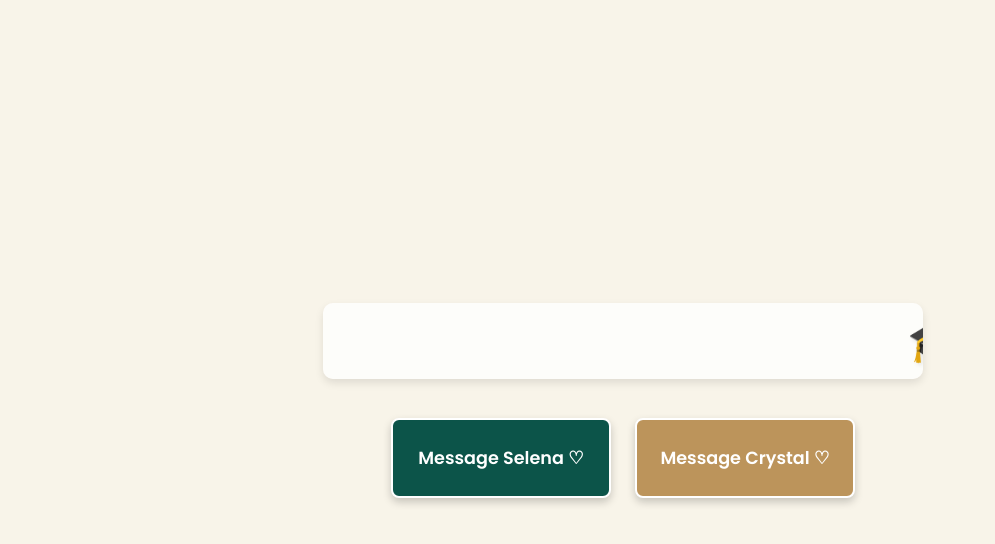
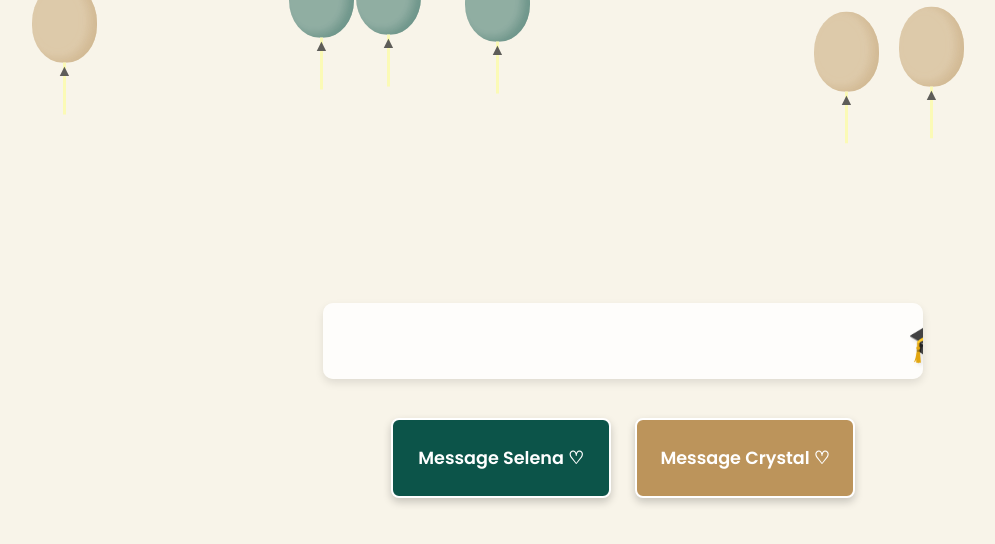
Before and after one commit to crystalshamo/grad-website, a plain HTML site: page index.html in a window 1280 px wide. Shown: the whole page, without its empty margins (17-1012 px from the left). Drawn offline with Linux system fonts and the light colour scheme.

Commit message:
Add files via upload

```diff
--- a/index.html
+++ b/index.html
@@ -22,4 +22,65 @@
   </div>
 
   <script>
-    const balloonContainer = document.g
+    const balloonContainer = document.getElementById("balloon-container");
+
+    function random(num) {
+      return Math.floor(Math.random() * num);
+    }
+
+    function getBalloonStyles() {
+      const colors = [
+        {r: 12, g: 84, b: 73},  // Wayne State Green
+        {r: 188, g: 148, b: 91} // Oakland Gold
+      ];
+      const color = colors[random(2)];
+
+      const mt = random(200);
+      const ml = random(50);
+      const dur = random(5) + 5;
+      return `
+        background-color: rgba(${color.r},${color.g},${color.b},0.7);
+        box-shadow: inset -7px -3px 10px rgba(${color.r - 10},${color.g - 10},${color.b - 10},0.7);
+        margin: ${mt}px 0 0 ${ml}px;
+        animation: float ${dur}s ease-in infinite;
+      `;
+    }
+
+    function createBalloons(num) {
+      for (let i = 0; i < num; i++) {
+        const balloon = document.createElement("div");
+        balloon.className = "balloon";
+        balloon.style.cssText = getBalloonStyles();
+        balloonContainer.append(balloon);
+      }
+    }
+
+    function removeBalloons() {
+      balloonContainer.style.opacity = 0;
+      setTimeout(() => {
+        balloonContainer.remove();
+      }, 500);
+    }
+
+    window.addEventListener("load", () => {
+      createBalloons(30);
+    });
+
+    window.addEventListener("click", removeBalloons);
+
+    window.addEventListener("resize", function () {
+      if (balloonContainer.children.length > 0) {
+        balloonContainer.innerHTML = '';
+        createBalloons(30);
+      }
+    });
+
+    window.addEventListener("pageshow", function(event) {
+      if (event.persisted || performance.getEntriesByType("navigation")[0].type === "back_forward") {
+        balloonContainer.innerHTML = '';
+        createBalloons(30);
+      }
+    });
+  </script>
+</body>
+</html>
```
